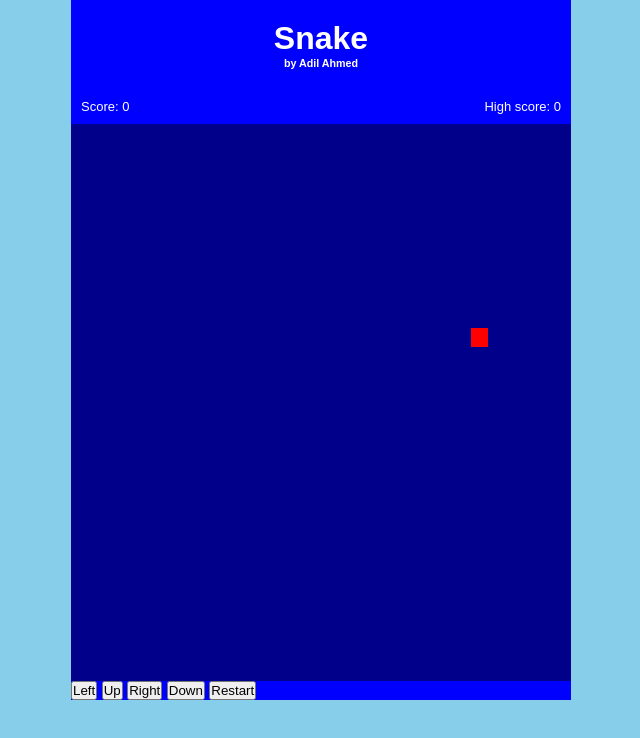
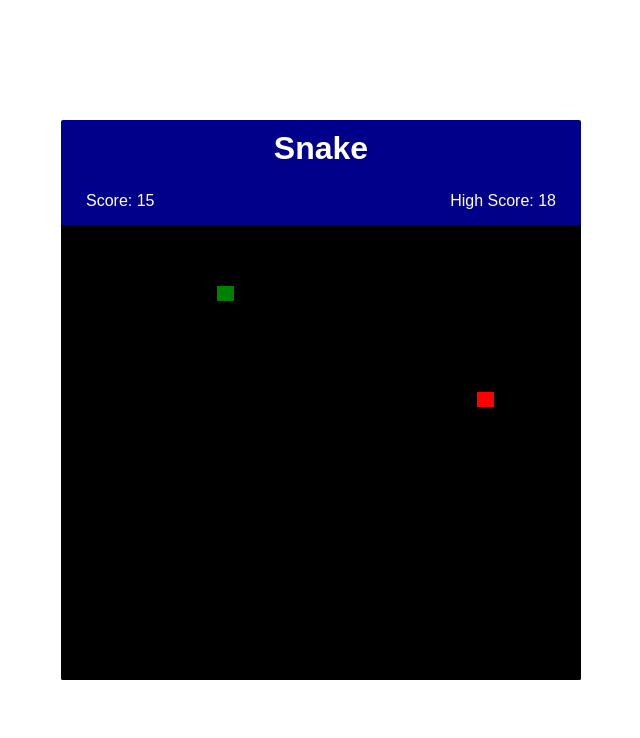
Before and after one commit to AdilAhmed11/ts-snake-game, a website built with Vite: page snake-game/index.html in a window 1280 px wide. Shown: the whole page, without its empty margins (319-959 px from the left). Built offline with nearby package versions, Linux system fonts and the light colour scheme.

Commit message:
Adding the snake head. Adding keyboard direction control. Adding conditions to stop opposite movement. Adding research notes page.

```diff
--- a/snake-game/index.html
+++ b/snake-game/index.html
@@ -6,24 +6,16 @@
     <meta name="viewport" content="width=device-width, initial-scale=1.0" />
     <title>Snake</title>
   </head>
-  <body> <!--Tried to wrap the div in section but it didn't fill all the surrounding area-->
-    <div class="game-area">
-      <div class="title-area">
+  <body>
+    <div class="container">
+      <div class="title-details">
         <h1>Snake</h1>
-        <h6>by Adil Ahmed</h6>
       </div>
-      <div class="score-details"> <!--Top banner with details-->
-        <span class="score">Score: 0</span>
-        <span class="high-score">High score: 0</span>
+      <div class="score-details">
+          <span class="score">Score: 15</span> <!--Why is span better than a h1 or p tag?-->
+          <span class="high-score">High Score: 18</span>
       </div>
-      <div class="play-board" id="display"></div>
-      <div class="controls">
-        <button class="controls__left">Left</button>
-        <button class="controls__up">Up</button>
-        <button class="controls__right">Right</button>
-        <button class="controls__down">Down</button>
-        <button class="control__restart">Restart</button>
-      </div>
+      <div class="game-area"></div>
     </div>
     <script type="module" src="/src/main.ts"></script>
   </body>
--- a/snake-game/src/main.ts
+++ b/snake-game/src/main.ts
@@ -1,37 +1,54 @@
 import './style.css'
 
-// const gameBoard = document.querySelector<HTMLInputElement>("#display"); // Document method querySelector() return the first element within the document that matches the specified CSS selector.
+let foodX: number, foodY: number; // Food starts at a different position each time.
+let snakeX: number = 5, snakeY: number = 10; // Snake starts at the same position each time.
+let directionX: number = 0, directionY: number = 0; // Variables needed for direction change.
+
+const gameArea = document.querySelector<HTMLDivElement>(".game-area");
+// Other possible constants
 // const scoreElement = document.querySelector<>(".score");
-// const highScoreElement = document.querySelector<>(".highScore");
-// const controlsElement = document.querySelectorAll<HTMLButtonElement>(); // All needed to select all buttons
+// const controlsElement = document.querySelectorAll<HTMLButtonElement>();
 
-// let foodX, foodY; // Creating a variable for food. It should have a positing on the grid. x for row, y for column.
-// // What other variables do i need???
-// // Position of snake when the game starts
-// // Score
-// // Length of the snake body
-// // Game Over
-
-// //Function for the food position
-// const newFoodPosition = (foodX: number, foodY: number) => {
-//     foodX = Math.floor(Math.random() * 30); // gives a random x position on the grid of 30. Do I need to multiply by 10 (that's what we did in the examples.)
-//     foodY = Math.floor(Math.random() * 30);
-// }
-
-
-const playBoard = document.querySelector<HTMLInputElement>(".play-board");
-
-let foodX, foodY;
+if (!gameArea) {
+    throw new Error('Some elements can not be found');
+}
 
 const changeFoodPosition = () => {
-    foodX = Math.floor(Math.random() * 30) +1; // gives a random x position on the grid of 30. Do I need to multiply by 10 (that's what we did in the examples.)
-    foodY = Math.floor(Math.random() * 30) +1;
+    foodX = Math.floor(Math.random() * 30) +1; // Gives a random x position on the grid of 30.
+    foodY = Math.floor(Math.random() * 30) +1; // The +1 shifts the range from 0-29 to 1-30 in accordance to the grid.
+}
+
+const changeDirection = (press: any) => { // Creating a function to move the snake.
+    if(press.key === "ArrowUp" && directionY !== 1) { // key represents the keyboard press
+        directionX = 0; // 0 because I don't want any movement in this direction.
+        directionY = -1; // -1 because the grid increases in number in the direction of top to bottom.
+    } else if(press.key === "ArrowDown" && directionY !== -1) {
+        directionX = 0;
+        directionY = 1;
+    } else if(press.key === "ArrowRight" && directionX !== -1) {
+        directionX = 1; // Positive 1 because grid increases in the direction of left to right.
+        directionY = 0; // 0 because i don't want any movement in this direction.
+    } else if(press.key === "ArrowLeft" && directionX !== 1) { // Why doesn't the 'else' statement work here?
+        directionX = -1;
+        directionY = 0;
+    }
+    initGame();
+
 }
 
 const initGame = () => {
-    let htmlMarkup = `<div class="food" style="grid-area: ${foodY} / ${foodX}"></div>`;
-    playBoard.innerHTML = htmlMarkup;
+
+    let htmlMarkup: string = `<div class="food" style="grid-area: ${foodY} / ${foodX}"></div>`; // This is the variable assigned to the position of the food. It gives a random position to the food.
+
+    // The two lines below update the snake's head position based on the current direction.
+    snakeX += directionX;
+    snakeY += directionY;
+    htmlMarkup += `<div class="head" style="grid-area: ${snakeX} / ${snakeY}"></div>`;
+
+    gameArea.innerHTML = htmlMarkup;
 }
 
 changeFoodPosition();
 initGame();
+
+document.addEventListener("keydown", changeDirection); // Event listener for keyboard clicks on keyboard
--- a/snake-game/src/style.css
+++ b/snake-game/src/style.css
@@ -1,52 +1,53 @@
 * {
-  font-family: Arial, Helvetica, sans-serif; /* Standard font for now, will change to fit theme */
-  margin: 0; /* 0 margin to make it go all the way to the edge */
+  font-family: Arial, Helvetica, sans-serif;
+  margin: 0;
   padding: 0;
-  box-sizing: border-box;
+  box-sizing: border-box; /* border-box - the content shrinks to fit within the total size */
 }
+
 body {
-  display: flex; /* flex the entire body */
-  justify-content: center; /* center the content in the horizontal axis */
-  align-items: center; /* center the content in the vertical axis */
-  height: 100%;
-  background-color: skyblue; /* Change this to an off-white colour */
+  display: flex;
+  justify-content: center;
+  align-items: center;
+  min-height: 100vh; /* Why use min height? Why use vh instead of standard unit */
+}
+
+.container {
+  background: darkblue;
+  width: 65vmin; /* Why use vmin? */
+  height: 70vmin;
+  display: flex;
+  flex-direction: column; /* Why column instead of inline */
+  overflow: hidden; /* What does this do? */
+  border-radius: 2px; /* Make the corners look rounded. 10 is too much */
+}
+
+.title-details {
+  display: flex;
+  justify-content: center;
+  padding: 10px;
+  color: white;
+}
+
+.score-details {
+  display: flex;
+  justify-content: space-between;
+  color: white;
+  padding: 15px 25px;
 }
 
 .game-area {
-  background: blue; /* Change this to a much more appealing colour */
-  width: 500px; /* How can i change this property so it scales with the screen? */
-  height: 700px; /* Same comment as above */
-  display: flex;
-  flex-direction: column;
+  width: 100%;
+  height: 100%;
+  display: grid;
+  grid-template: repeat(30, 1fr) / repeat(30, 1fr); /* grid-template is shorthand for both row and column. It then splits it into 30 equal portions in both directions. */
+  background-color: black;
 }
 
-.title-area {
-  color: white;
-  font-size: 1rem;
-  padding: 20px 27px;
-  display: flex;
-  flex-direction: column;
-  justify-content: center;
-  align-items: center;
+.game-area .food {
+  background-color: red;
 }
 
-.score-details {
-  color: white;
-  font-size: small;
-  padding: 10px 10px;
-  display: flex;
-  justify-content: space-between;
+.game-area .head {
+  background-color: green;
 }
-
-.play-board {
-  width: 100%;
-  height: 100%;
-  background: darkblue;
-  display: grid;
-  grid-template: repeat(30, 1fr) / repeat(30, 1fr); /* Will split the grid into an equal 30x30 grid */
-
-}
-
-.play-board .food {
-  background: red;
-}
```
Also changed, not shown: snake-game/research-notes.md (added, +29 -0 lines).
